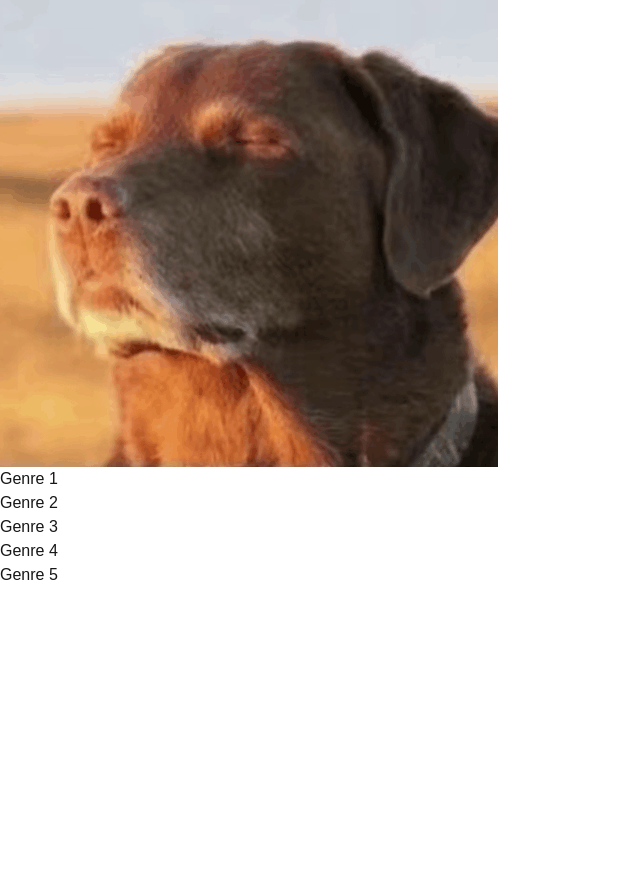
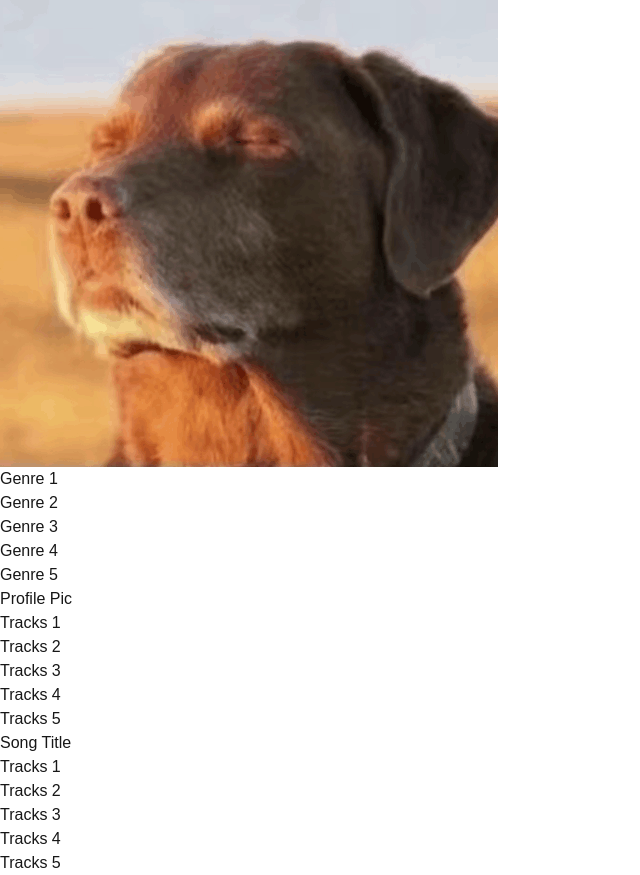
Before and after one commit to cath-ly/Spotify-Monthly-Tracker-Web-App, a Next.js app in the folder spotify-monthly-tracker/: page / in a window 1280 px wide. Shown: the whole page, without its empty margins (0-640 px from the left). Before the commit the page ends 800 px from the top, so only its background shows below. Built offline with nearby package versions, Linux system fonts and the light colour scheme.

Commit message:
Implemented User's Track

```diff
--- /dev/null
+++ b/spotify-monthly-tracker/src/app/components/UsersTracks/UsersTracks.tsx
@@ -0,0 +1,28 @@
+export default function UserTracks() {
+    const TrackObj:any = []
+
+    const populateTracks = () => {
+      for (let i=1; i < 6; i++){
+        TrackObj.push(<li>Tracks {i}</li>)
+      }
+    }
+
+    populateTracks()
+
+    return (
+      <div className="flex">
+        <div>
+        <ul className='joe'>
+          <div>Profile Pic </div>
+          {TrackObj}
+        </ul>
+        </div>
+        <div>
+        <ul className='joe'>
+          <div>{" "}Song Title</div>
+          {TrackObj}
+        </ul>
+        </div>
+      </div>
+    )
+  }
--- a/spotify-monthly-tracker/src/app/page.tsx
+++ b/spotify-monthly-tracker/src/app/page.tsx
@@ -1,12 +1,14 @@
 import Image from "next/image";
 import dog from "./favicon.png"
 import GenreTable from "./components/GenreTable/GenreTable";
-
+import UserTracks from "./components/UsersTracks/UsersTracks";
 export default function Home() {
   return (
     <div>
       <img src={dog.src} alt="loadFailed" />
       <GenreTable />
+      <UserTracks/>
     </div>
+
   );
 }
```
